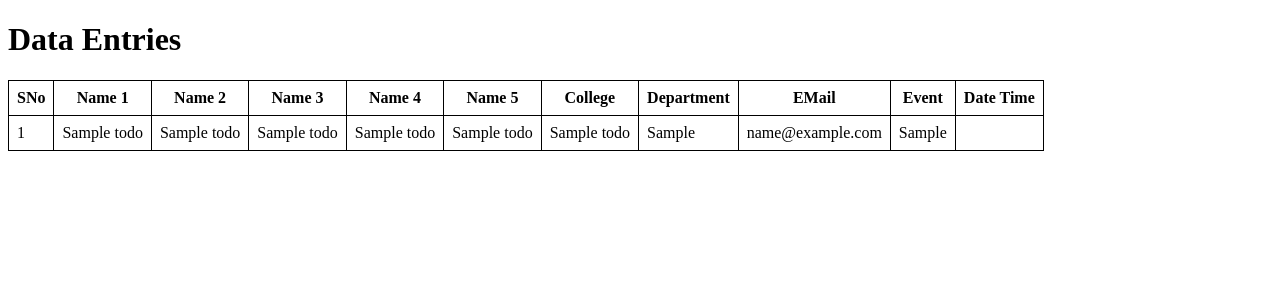
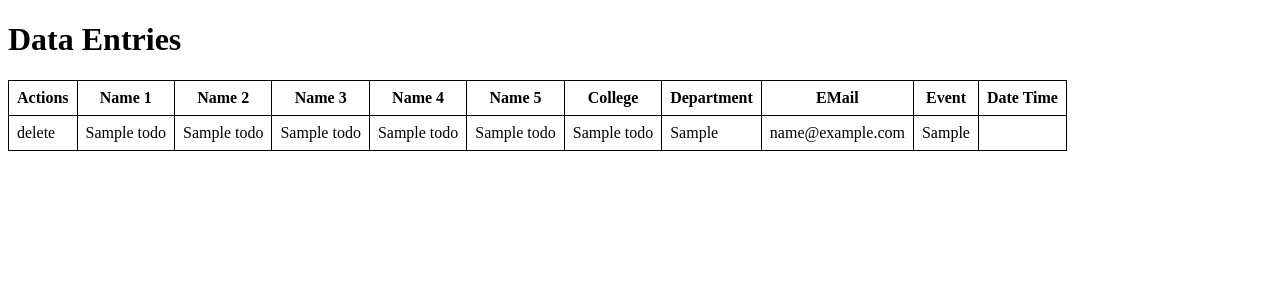
Before and after one commit to Rishabh-79/Techtonic-2025, a Flask app: page /admin/database in a window 1280 px wide. Shown: the top 300 px of the page. Run offline with Flask 3, Linux system fonts and the light colour scheme; tables that the repository leaves empty hold one stand-in row (values such as "Sample post").

Commit message:
Added delete option for database

```diff
--- a/app.py
+++ b/app.py
@@ -160,24 +160,24 @@ def registerazp():
             recipients=[mailval],  # list of recipient emails
             body='''Dear Team,
 
-            Thank you for registering for Techtonic 2025, the Inter-Collegiate Technical Fest of the Department of Computer Science, Madras Christian College.
+Thank you for registering for Techtonic 2025, the Inter-Collegiate Technical Fest of the Department of Computer Science, Madras Christian College.
 
-            We are pleased to confirm your registration for the event. Kindly note the following:
+We are pleased to confirm your registration for the event. Kindly note the following:
 
-            Date: Friday, 12th September 2025
+Date: Friday, 12th September 2025
 
-            Offline Registration: 9:00 AM at the venue
+Offline Registration: 9:00 AM at the venue
 
-            Inauguration Ceremony: 9:30 AM at Anderson Hall
+Inauguration Ceremony: 9:30 AM at Anderson Hall
 
-            Please ensure that all team members carry their College ID card and a Bonafide Certificate signed by the Head of the Department.
+Please ensure that all team members carry their College ID card and a Bonafide Certificate signed by the Head of the Department.
 
-            We look forward to your participation and wish you the very best.
+We look forward to your participation and wish you the very best.
 
-            Warm regards,
-            Organizing Team – Techtonic 2025
-            Department of Computer Science
-            Madras Christian College''')
+Warm regards,
+Organizing Team – Techtonic 2025
+Department of Computer Science
+Madras Christian College''')
             mail.send(msg)
             return redirect('/registration')
         else:
@@ -185,5 +185,15 @@ def registerazp():
     except:
         return render_template("Failure.html")
 
+@app.route('/delete43127S/<int:SNo>')
+def delete(SNo):
+    delete_obj=Todo.query.get(SNo)
+    try:
+        db.session.delete(delete_obj)
+        db.session.commit()
+        return redirect('/admin/database')
+    except:
+        return "There was a problem"
+
 if __name__=='__main__':
     app.run(debug=False)
--- a/templates/test.html
+++ b/templates/test.html
@@ -2,7 +2,7 @@
 <html>
     <head>
         <meta charset="UTF-8">
-        <title>Todo List</title>
+        <title>Database</title>
         <style>
             table, th, td {
                 border: 1px solid black; /* Teal/cyan colored border */
@@ -16,7 +16,7 @@
         <h1>Data Entries</h1>
         <table>
             <tr>
-                <th>SNo</th>
+                <th>Actions</th>
                 <th>Name 1</th>
                 <th>Name 2</th>
                 <th>Name 3</th>
@@ -30,7 +30,7 @@
             </tr>
             {% for val in lists %}
             <tr>
-                <td>{{val.SNo}}</td>
+                <td><a href="/delete43127S/{{val.SNo}}"></a>delete</td>
                 <td>{{val.S1_name}}</td>
                 <td>{{val.S2_name}}</td>
                 <td>{{val.S3_name}}</td>
```
